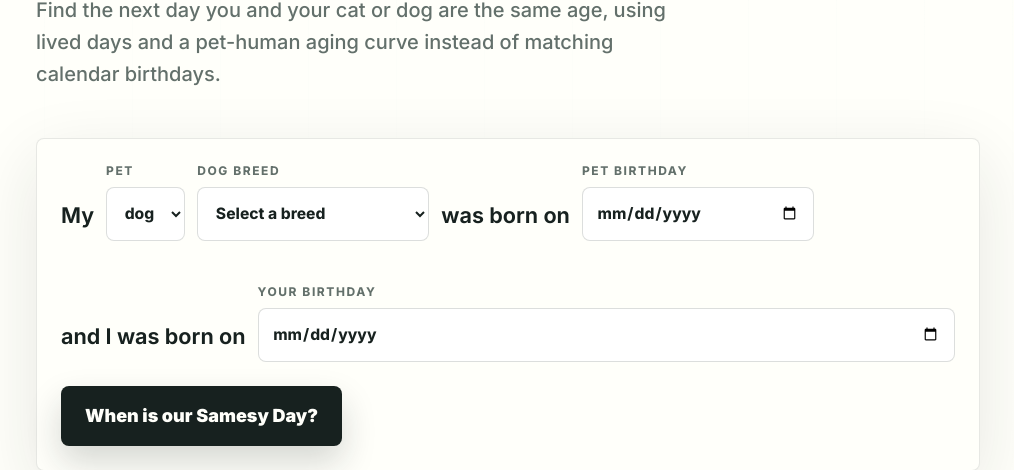
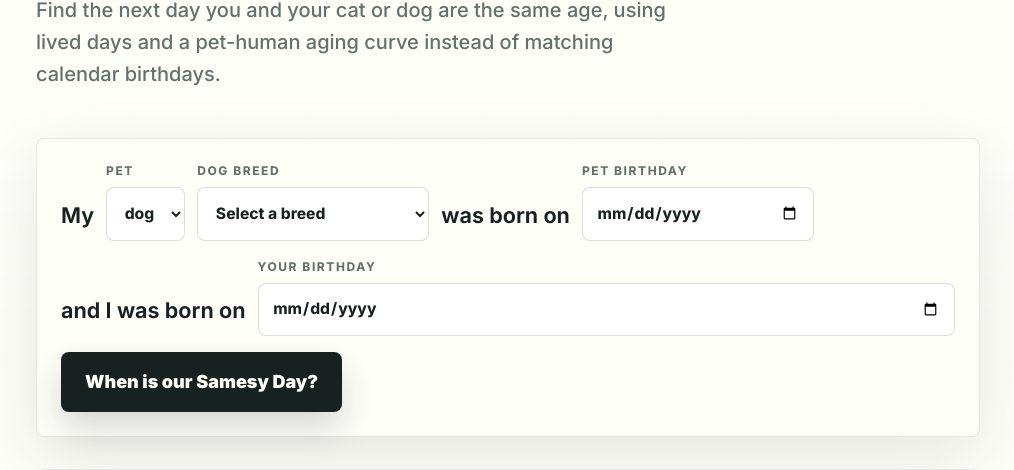
Before and after one commit to smeriwether/samesyday, a website: page public/index.html in a window 1280 px wide. Shown: the part 166-636 px from the top of the page, without its empty margins (132-1146 px from the left). Drawn offline with Linux system fonts and the light colour scheme.

Commit message:
Tighten calculator row spacing

```diff
--- a/src/styles.css
+++ b/src/styles.css
@@ -160,7 +160,7 @@
       flex-wrap: wrap;
       align-items: flex-end;
       column-gap: 0.75rem;
-      row-gap: 1.35rem;
+      row-gap: 0.55rem;
       font-size: 1.35rem;
     }
   }
@@ -244,7 +244,13 @@
   }
 
   .primary-button {
-    @apply mt-6 inline-flex min-h-14 w-full items-center justify-center rounded-lg bg-ink px-6 py-4 text-lg font-black text-cream shadow-[0_16px_34px_rgba(23,33,31,0.18)] transition-[background-color,box-shadow,transform,color] hover:-translate-y-0.5 hover:bg-deep-teal focus:outline-none focus-visible:ring-4 focus-visible:ring-teal/20 sm:w-auto;
+    @apply mt-5 inline-flex min-h-14 w-full items-center justify-center rounded-lg bg-ink px-6 py-4 text-lg font-black text-cream shadow-[0_16px_34px_rgba(23,33,31,0.18)] transition-[background-color,box-shadow,transform,color] hover:-translate-y-0.5 hover:bg-deep-teal focus:outline-none focus-visible:ring-4 focus-visible:ring-teal/20 sm:w-auto;
+  }
+
+  @media (min-width: 56rem) {
+    .primary-button {
+      margin-top: 1rem;
+    }
   }
 
   .answer-panel {
```
Also changed, not shown: public/assets/styles.css.
